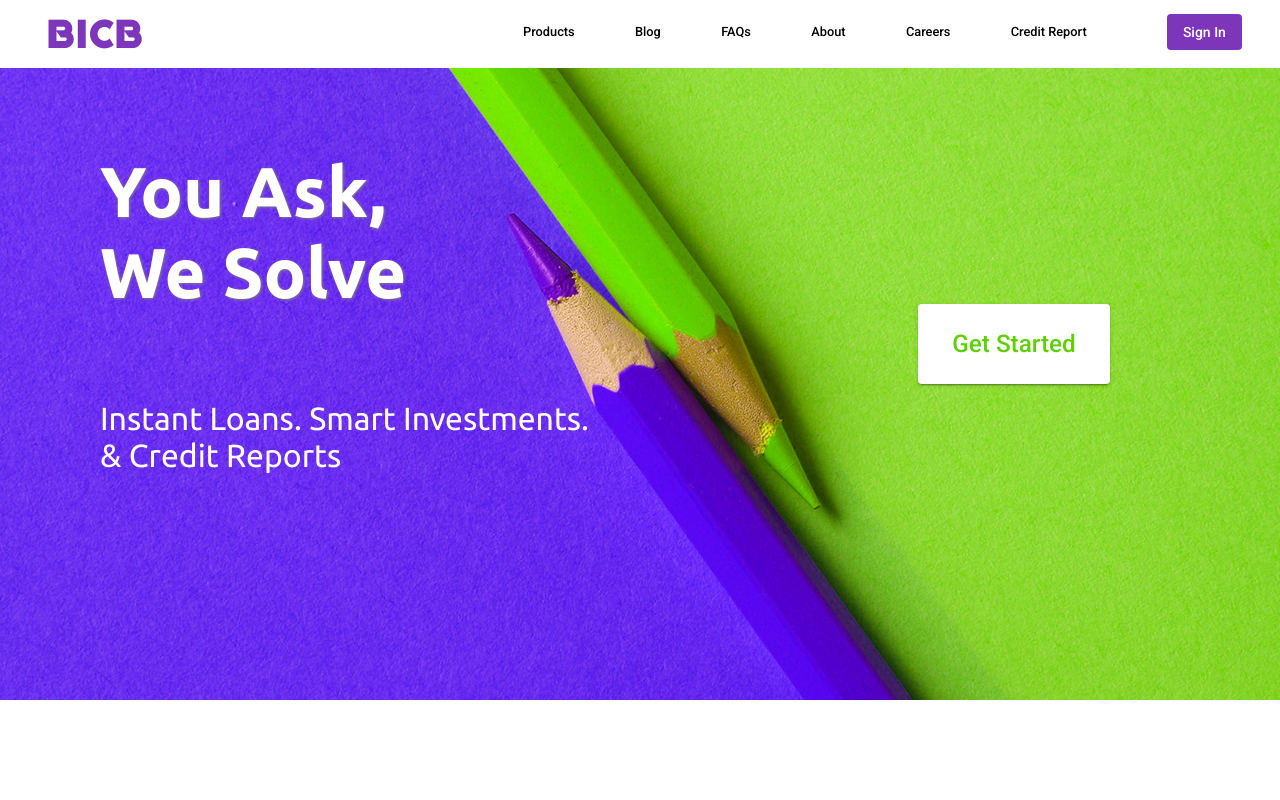
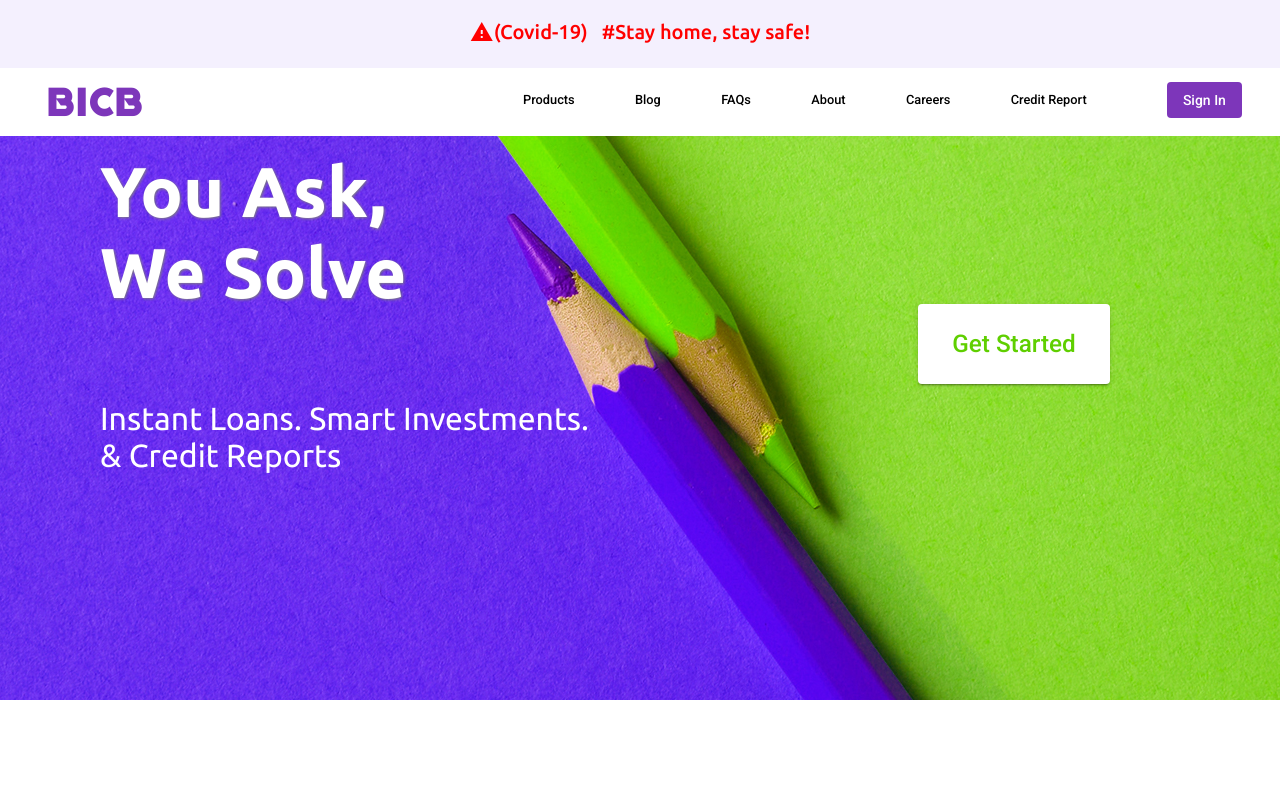
Before and after one commit to Diggerati/bicb.co.tz, an Angular app: page / in a window 1280 px wide. Shown: the top 800 px of the page. Built offline with nearby package versions, Linux system fonts and the light colour scheme; what ng2-animate-on-scroll would draw is missing.

Commit message:
added alert message

```diff
--- a/src/app/app.component.css
+++ b/src/app/app.component.css
@@ -28,6 +28,22 @@ mat-toolbar{
     z-index: 5;
     top: 0;
 }
+[temp-top]{
+    top: 68px;
+}
+[temp-covid]{
+    background-color: #f4f0fe;
+    color: red;
+    font-family: 'ubuntu', sans-serif;
+
+}
+[temp-covid] > mat-toolbar-row {
+    display: flex;
+    justify-content: center;
+    font-family: 'ubuntu', sans-serif;
+
+}
+
 
 .options{
     height: auto;
--- a/src/app/app.component.html
+++ b/src/app/app.component.html
@@ -4,7 +4,15 @@
 
 
 
-<mat-toolbar>
+<mat-toolbar temp-covid>
+  <mat-toolbar-row>
+    <mat-icon class="warning-icon">warning</mat-icon>
+    <div>(Covid-19)</div>
+    <div>&nbsp;&nbsp;&nbsp;#Stay home, stay safe!</div>
+  </mat-toolbar-row>
+</mat-toolbar>
+
+<mat-toolbar temp-top>
   <mat-toolbar-row>
     <span>BICB</span>
     <div class="options">
@@ -110,7 +118,7 @@
     <span>Testimonies</span>
 
     <div class="testmony-container">
-    <mat-card class="testimony-card">
+    <mat-card class="testimony-card" data-aos="fade-up" data-aos-duration="500">
       <mat-card-header>
         <div mat-card-avatar class="person1"></div>
         <mat-card-title>John Reese</mat-card-title>
@@ -126,7 +134,7 @@
       </mat-card-content>
     </mat-card>
 
-    <mat-card class="testimony-card">
+    <mat-card class="testimony-card" data-aos="fade-up" data-aos-duration="800">
       <mat-card-header>
         <div mat-card-avatar class="person2"></div>
         <mat-card-title>Josene Rose</mat-card-title>
@@ -142,7 +150,7 @@
       </mat-card-content>
     </mat-card>
 
-    <mat-card class="testimony-card">
+    <mat-card class="testimony-card" data-aos="fade-up" data-aos-duration="1000">
       <mat-card-header>
         <div mat-card-avatar class="person3"></div>
         <mat-card-title>Walter Brighton</mat-card-title>
```
